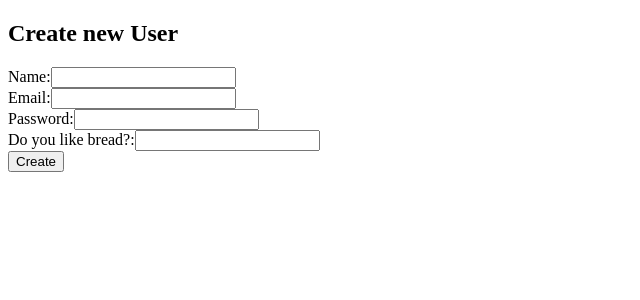
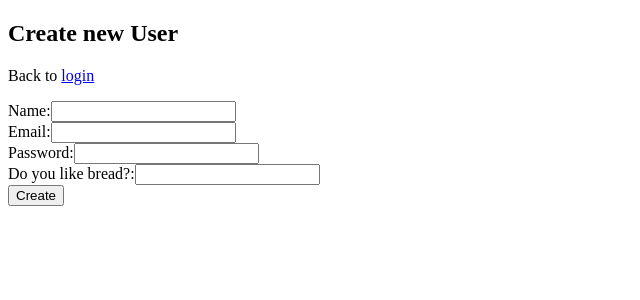
Before and after one commit to JohanBlomberg/loginapp, a React (Create React App) app in the folder frontend/: page /createUser in a window 1280 px wide. Shown: the top 300 px of the page, without its empty margins (0-640 px from the left). Built offline with nearby package versions, Linux system fonts and the light colour scheme.

Commit message:
Created back to login link

```diff
--- a/frontend/src/components/CreateUserForm.js
+++ b/frontend/src/components/CreateUserForm.js
@@ -1,4 +1,5 @@
 import React, { useState } from 'react'
+import { Link } from "react-router-dom"
 
 function CreateUserForm ({CreateUser, error}) {
     const [details, setDetails] = useState({
@@ -23,7 +24,7 @@ function CreateUserForm ({CreateUser, error}) {
     <form onSubmit={submitHandler}>
         <div className='form-inner'>
             <h2>Create new User</h2>
-            { (error !== "") ? ( <div className='error'> {error} </div>) : "" }
+            <p>Back to <Link to="/WelcomePage">login</Link></p>
 
             <div className='form-group'>
                 <label htmlFor='name'>Name:</label>
--- a/frontend/src/components/WelcomePage.js
+++ b/frontend/src/components/WelcomePage.js
@@ -5,20 +5,13 @@ import LoginForm from './LoginForm'
 function Welcome () {
   const [user, setUser] = useState({name: '', email: ''});
 
-      const Logout = () => {
-        setUser({ name: "", email: ""});
-      }
+
     return (
         <div>
         <h1>Welcome to Samirs shop, please log in!</h1>
-        {(user.email !== "") ? (
-       <div className='welcome'>
-         <h2>Welcome! <span>{user.name}</span></h2>
-         <button onClick={Logout}>Logout</button>
-         </div>
-     ) : (
+
       <LoginForm/>
-     )}
+
 
     <p>New member? <Link to="/createUser">click here</Link></p>
 
```
